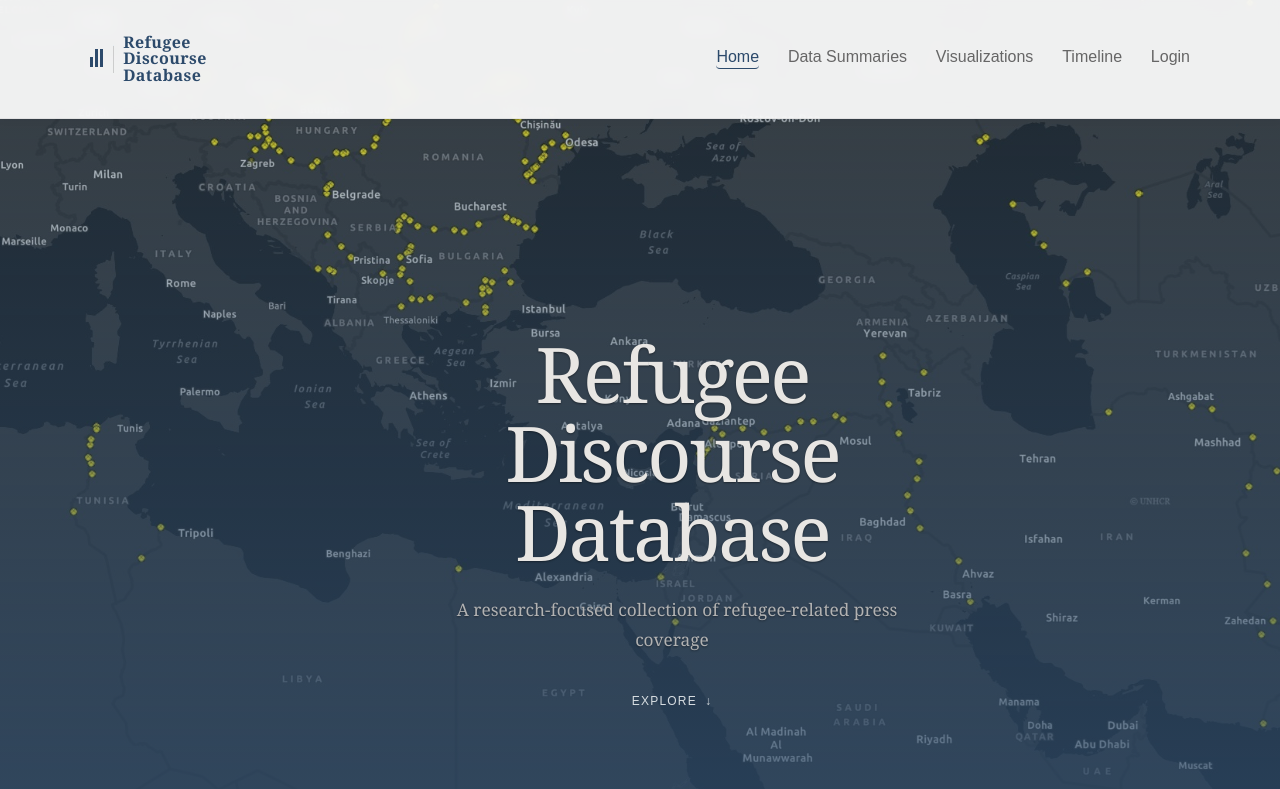
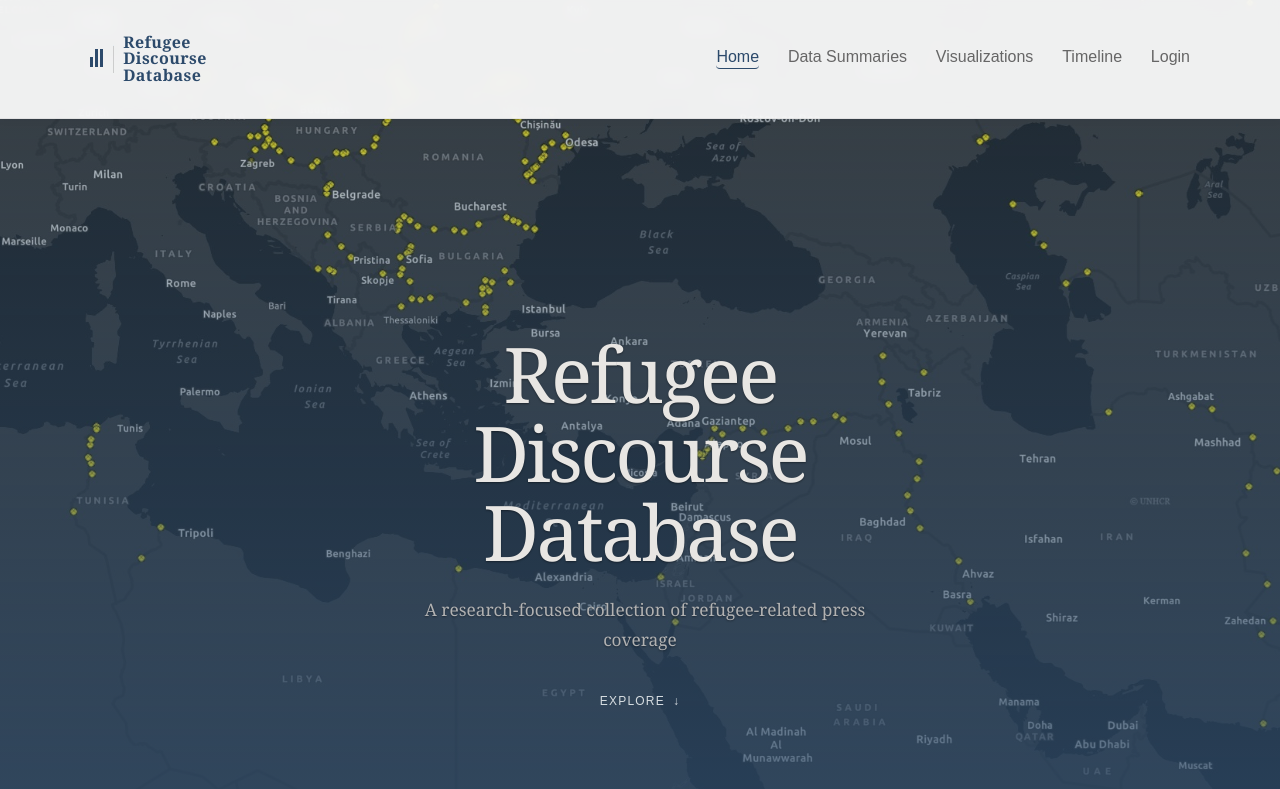
Before and after one commit to meleese/rdd-site, an Angular app: page / in a window 1280 px wide. Shown: the top 789 px of the page. Built offline with nearby package versions, Linux system fonts and the light colour scheme.

Commit message:
fixing panel

```diff
--- a/src/app/app.component.css
+++ b/src/app/app.component.css
@@ -7,7 +7,6 @@
   width: 90%;
   max-width: none;
   margin: 0 auto;
-  padding: 1rem;
   text-align: center;
 }
 
--- a/src/styles.css
+++ b/src/styles.css
@@ -207,7 +207,6 @@ button:hover {
 
 .content-inner {
   max-width: none;
-  margin-left: 2rem;
 }
 
 * {
```
